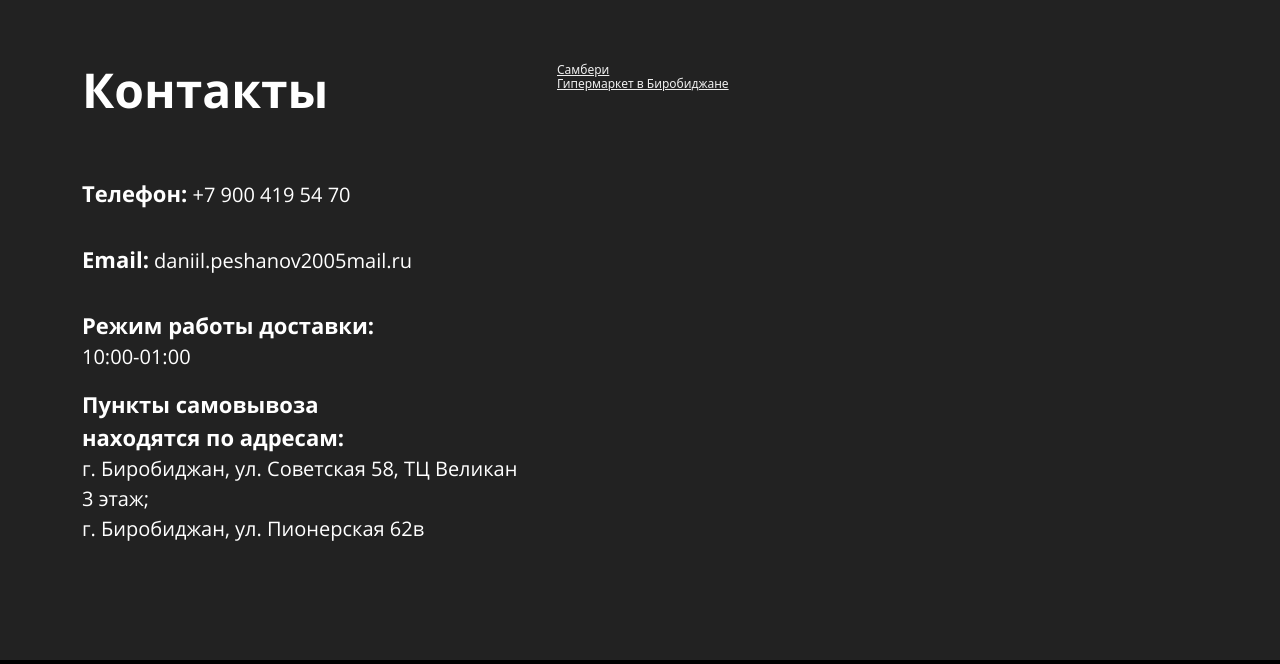
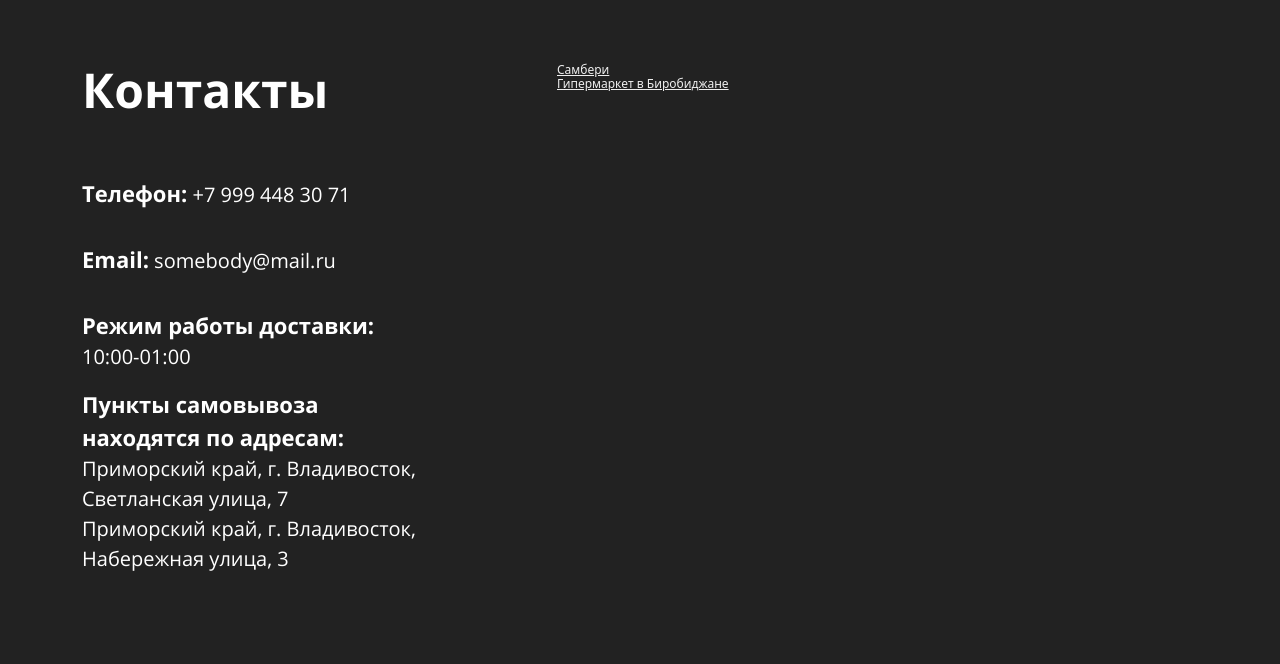
Before and after one commit to StarkUnfassbar/Piperonchik, a plain HTML site: page index.html in a window 1280 px wide. Shown: the part 9930-10594 px from the top of the page. Drawn offline with nearby package versions, Linux system fonts and the light colour scheme; grey boxes are pictures that could not be loaded.

Commit message:
Update index.html

```diff
--- a/index.html
+++ b/index.html
@@ -1807,11 +1807,11 @@
               <h2>Контакты</h2>
             </div>
 
-            <p class="block-text"><span>Телефон:</span> +7 900 419 54 70</p>
-            <p class="block-text"><span>Email:</span> daniil.peshanov2005mail.ru</p>
+            <p class="block-text"><span>Телефон:</span> +7 999 448 30 71</p>
+            <p class="block-text"><span>Email:</span> somebody@mail.ru</p>
             <p class="block-text"><span>Режим работы доставки:</span><br> 10:00-01:00</p>
-            <p class="block-text"><span>Пункты самовывоза <br> находятся по адресам:</span><br> г. Биробиджан, ул. Советская 58, ТЦ Великан 3 этаж; <br>
-              г. Биробиджан, ул. Пионерская 62в</p>
+            <p class="block-text"><span>Пункты самовывоза <br> находятся по адресам:</span><br> Приморский край, г. Владивосток, Светланская улица, 7 <br>
+              Приморский край, г. Владивосток, Набережная улица, 3</p>
 
           </div>
 
```
